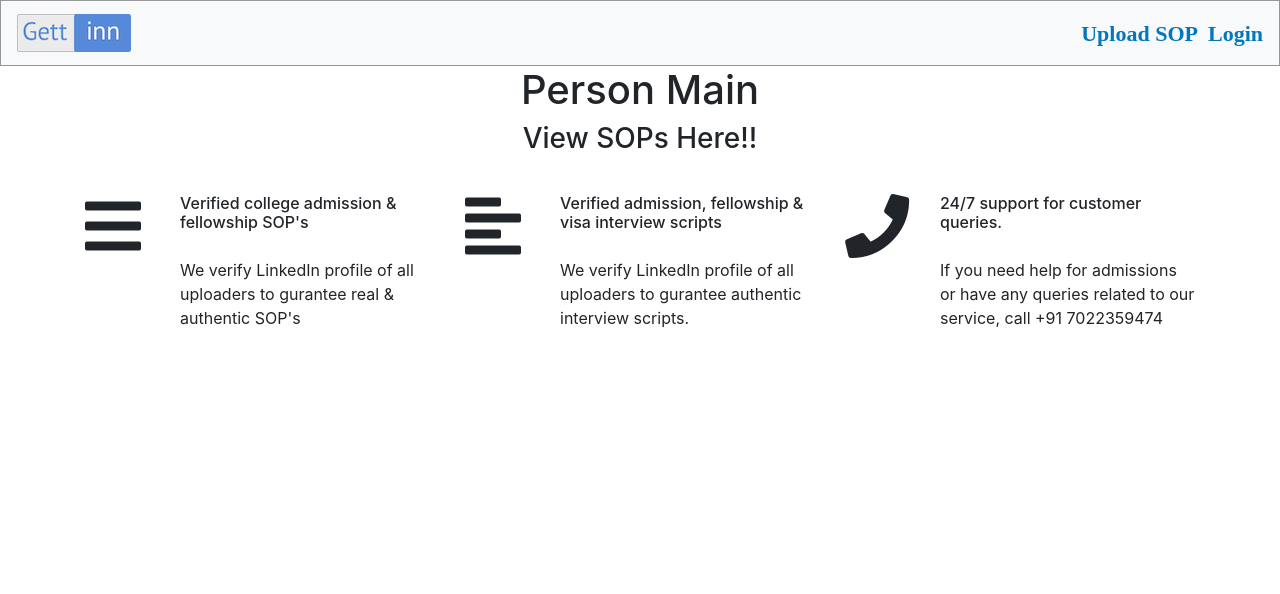
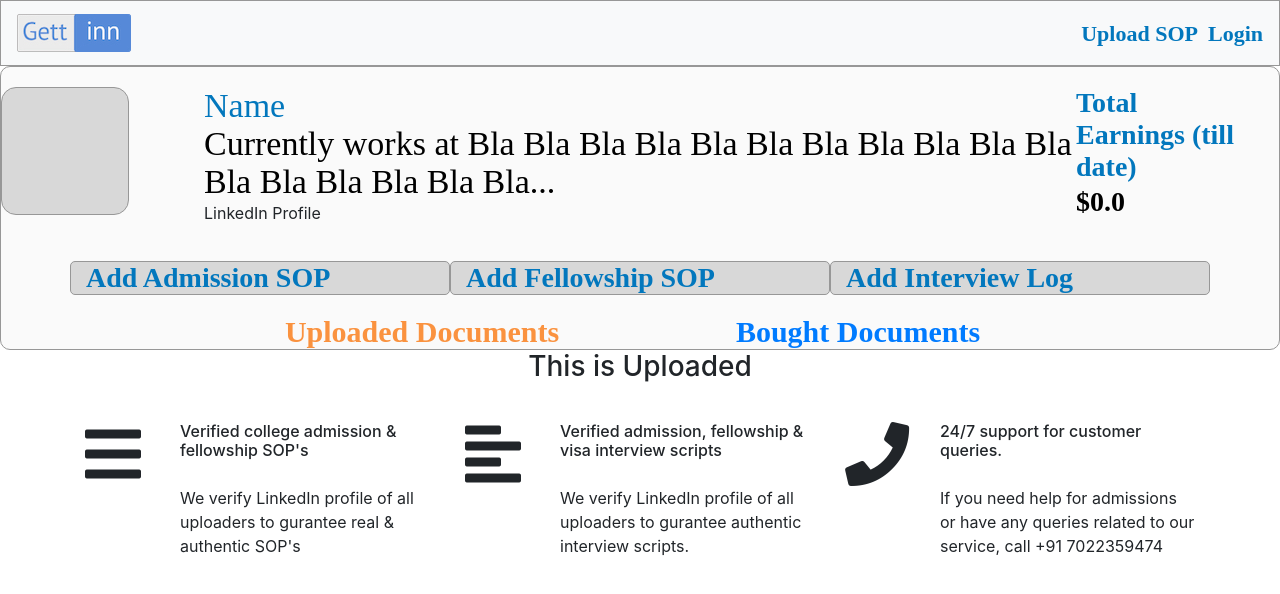
Before and after one commit to WckD123/Higher-Edu.-Board-Andhra-Pradesh-Gov.-Project, a React (Create React App) app: page /profile/UploadedProfiles in a window 1280 px wide. Shown: the top 594 px of the page. Built offline with nearby package versions, Linux system fonts and the light colour scheme.

Commit message:
Profile page Routing implementation

```diff
--- /dev/null
+++ b/src/Components/PersonProfile/Bought/Bought.js
@@ -0,0 +1,19 @@
+import React, { Component } from 'react';
+import ViewSOPs from '../../ViewSOPs/ViewSOPs';
+
+
+class Bought extends Component {
+    state = {
+        text: "This is Bought"
+    }
+
+    render() {
+        return (
+            <div className="container">
+                <ViewSOPs text={this.state.text}/>
+            </div>
+        );
+    }
+}
+
+export default Bought;
--- a/src/Components/PersonProfile/PersonProfile.css
+++ b/src/Components/PersonProfile/PersonProfile.css
@@ -0,0 +1,94 @@
+.UserPic{
+    width: 128px;
+    height: 128px;
+    border-radius: 15px;
+    background-color: #d8d8d8;
+    border: solid 1px #979797;
+}
+
+.PersonProfileUserName {
+    font-family: PTSans;
+    font-size: 34px;
+    font-weight: normal;
+    font-style: normal;
+    font-stretch: normal;
+    line-height: normal;
+    letter-spacing: normal;
+    color: #0277bd;
+}
+
+.PersonProfileWorksAt {
+    font-family: PTSans;
+    font-size: 34px;
+    font-weight: normal;
+    font-style: normal;
+    font-stretch: normal;
+    line-height: normal;
+    letter-spacing: normal;
+    color: #000000;
+}
+
+.PersonProfileButtons {
+    border-radius: 5px;
+    background-color: #d8d8d8;
+    border: solid 1px #979797;
+    font-family: PTSans;
+    font-size: 28px;
+    font-weight: bold;
+    font-style: normal;
+    font-stretch: normal;
+    line-height: normal;
+    letter-spacing: normal;
+    color: #0277bd;
+}
+
+.Total-Earnings-till {
+    width: 158px;
+    height: 99px;
+    font-family: PTSans;
+    font-size: 28px;
+    font-weight: bold;
+    font-style: normal;
+    font-stretch: normal;
+    line-height: normal;
+    letter-spacing: normal;
+    color: #0277bd;
+}
+
+.Earnings{
+    font-family: PTSans;
+    font-size: 28px;
+    font-weight: bold;
+    font-style: normal;
+    font-stretch: normal;
+    line-height: normal;
+    letter-spacing: normal;
+    color: #000000;
+}
+
+.PersonProfileMain {
+    border-radius: 10px;
+    background-color: #fafafa;
+    border: solid 1px #979797;
+}
+
+.UploadedBoughtDocuments {
+    font-family: PTSans;
+    font-size: 30px;
+    font-weight: bold;
+    font-style: normal;
+    font-stretch: normal;
+    line-height: normal;
+    letter-spacing: normal;
+    color: #000000;
+}
+
+.UploadedDocDiv{
+    margin-top: 20px;
+}
+
+.UploadedBoughtDocuments a:hover,
+.UploadedBoughtDocuments a:active,
+.UploadedBoughtDocuments a.active {
+    color: #fa923f;
+}
--- a/src/Components/PersonProfile/PersonProfile.js
+++ b/src/Components/PersonProfile/PersonProfile.js
@@ -1,12 +1,64 @@
 import React from 'react';
-import ViewSOPs from '../ViewSOPs/ViewSOPs'
+import ViewSOPs from '../ViewSOPs/ViewSOPs';
+import './PersonProfile.css';
+import { Route, NavLink, Switch, Redirect } from 'react-router-dom';
+import Bought from './Bought/Bought';
+import Uploaded from './Uploaded/Uploaded';
 
 const PersonProfile = () => {
     return (
         <div>
+            <div className="PersonProfileMain">
+                <div className="row UploadedDocDiv">
+                    <div className="col-xs-12 col-md-2">
+                        <div className="UserPic"></div>
+                    </div>
+                    <div className="col-xs-12 col-md-8">
+                        <div className="row PersonProfileUserName">
+                            Name
+                        </div>
+                        <div className="row PersonProfileWorksAt">
+                            Currently works at Bla Bla Bla Bla Bla Bla Bla Bla Bla Bla Bla Bla Bla Bla Bla Bla Bla...
+                        </div>
+                        <div className="row">
+                            <p>LinkedIn Profile</p>
+                        </div>
+
+                    </div>
+                    <div className="col-xs-12 col-md-2">
+                        <div className="row">
+                            <div className="Total-Earnings-till">Total Earnings (till date)</div>
+                        </div>
+                        <div className="row">
+                            <div className="Earnings">$0.0</div>
+                        </div>
+                    </div>
+                </div>
+                <div className="container UploadedDocDiv">
+                    <div className="row">
+                        <div className="col-xs-4 col-md-4 col-xl-4 PersonProfileButtons">Add Admission SOP</div>
+                        <div className="col-xs-4 col-md-4 col-xl-4 PersonProfileButtons">Add Fellowship SOP</div>
+                        <div className="col-xs-4 col-md-4 col-xl-4 PersonProfileButtons">Add Interview Log</div>
+                    </div>
+                </div>
+                <div className="row UploadedDocDiv">
+                    <div className="col-xs-0 col-md-2 col-xl-2"></div>
+                    <div className="col-xs-6 col-md-4 col-xl-4 UploadedBoughtDocuments">
+                        <center><NavLink to="/profile/UploadedProfiles" exact>Uploaded Documents</NavLink></center>
+                    </div>
+                    <div className="col-xs-6 col-md-4 col-xl-4 UploadedBoughtDocuments">
+                        <center><NavLink to="/profile/BoughtProfiles" exact>Bought Documents</NavLink></center>
+                    </div>
+                    <div className="col-xs-0 col-md-2 col-xl-2 "></div>
+                </div>
+            </div>
             <center>
-                <h1>Person Main</h1>
-                <ViewSOPs></ViewSOPs>
+                <div className="row">
+                    <Switch>
+                        <Route path="/profile/BoughtProfiles" component={Bought} exact></Route>
+                        <Route path="/profile/UploadedProfiles"  component={Uploaded} exact></Route>
+                    </Switch>
+                </div>
             </center>
         </div>
     );
--- /dev/null
+++ b/src/Components/PersonProfile/Uploaded/Uploaded.js
@@ -0,0 +1,18 @@
+import React, { Component } from 'react';
+import ViewSOPs from '../../ViewSOPs/ViewSOPs';
+
+class Uploaded extends Component {
+    state = {
+        text: "This is Uploaded"
+    }
+
+    render() {
+        return (
+            <div className="container">
+                <ViewSOPs text={this.state.text}/>
+            </div>
+        );
+    }
+}
+
+export default Uploaded;
--- a/src/Components/ViewSOPs/ViewSOPs.js
+++ b/src/Components/ViewSOPs/ViewSOPs.js
@@ -1,9 +1,9 @@
 import React from 'react';
 
-const ViewSOPs = () => {
+const ViewSOPs = (props) => {
     return (
         <div>
-            <h3>View SOPs Here!!</h3>
+            <h3>{props.text}</h3>
         </div>
     );
 };
```
